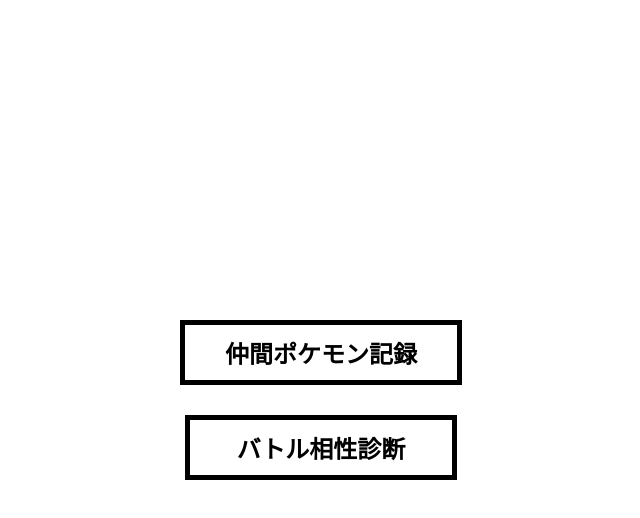
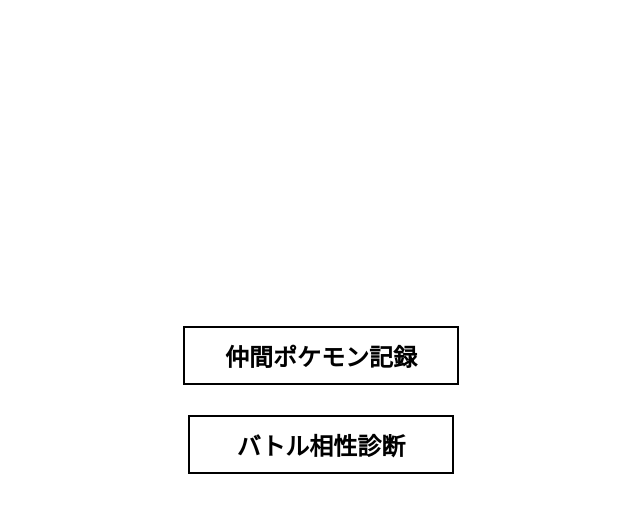
Before and after one commit to yurie-nishino/pokerecords, a React (Create React App) app: page / in a window 1280 px wide. Both pictures are taken after a click on the button "Records(記録する)". Shown: the top 518 px of the page, without its empty margins (319-959 px from the left). Built offline with nearby package versions, Linux system fonts and the light colour scheme.

Commit message:
records/compatibility_css_hover_create

```diff
--- a/src/js/record/component/compatibility.module.css
+++ b/src/js/record/component/compatibility.module.css
@@ -1,8 +1,15 @@
 .vs_btn{
     background-color:white;
     color: black;
-    border: 5px solid;
+    border: 2px solid;
     font-size: 24px;
+    font-weight: bold;
+    cursor: pointer;
+    transition: all 0.3s ease 0.3s ;
     padding:10px 47px ;
-    font-weight: bold;
 }
+
+.vs_btn:hover{
+    background-color: black;
+    color: white;
+}
--- a/src/js/record/component/records.module.css
+++ b/src/js/record/component/records.module.css
@@ -1,9 +1,16 @@
 .fav_btn{
   background-color:white;
   color: black;
-  border: 5px solid;
+  border: 2px solid;
   font-size: 24px;
   font-weight: bold;
+  cursor: pointer;
+  transition: all 0.3s ease 0.3s ;
   padding:10px 40px ;
   margin-bottom: 30px;
 }
+
+.fav_btn:hover{
+  background-color: black;
+  color: white;
+}
```
